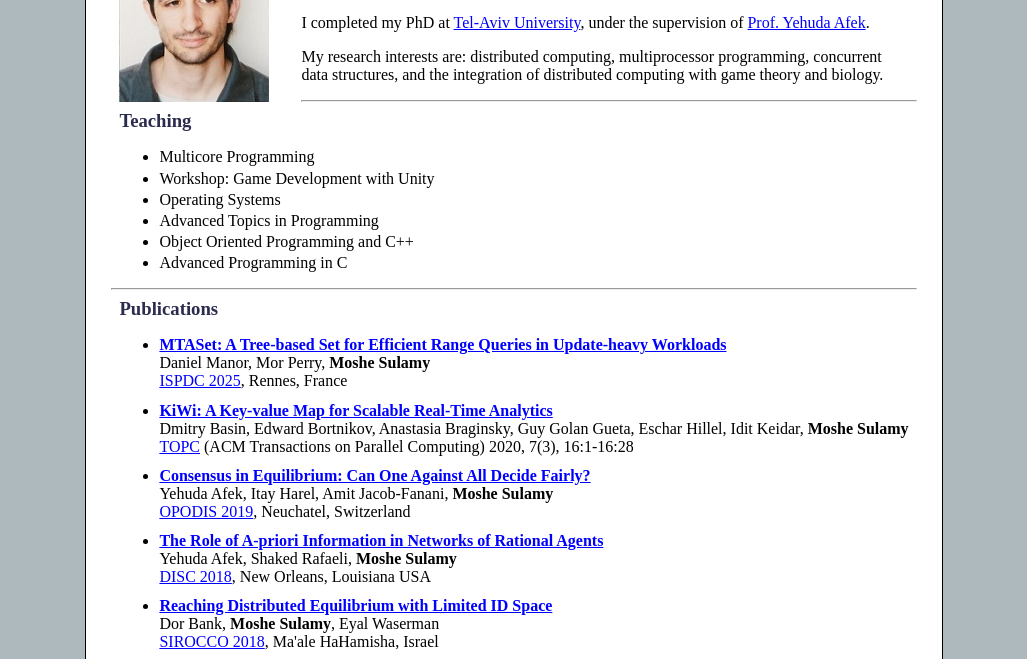
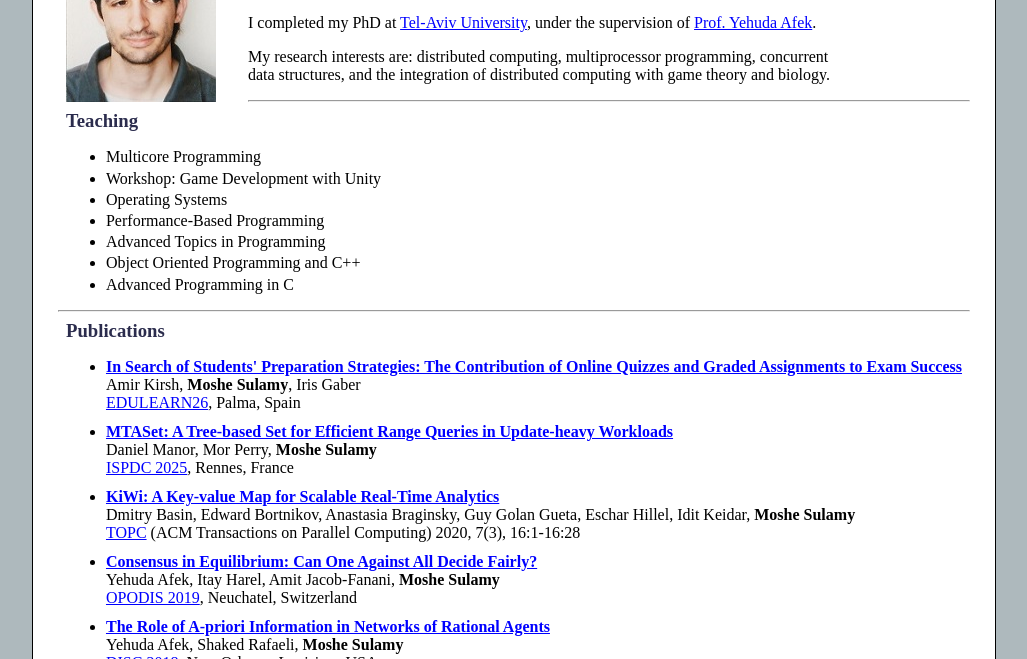
Before and after one commit to CarmiMerimovich/www2, a plain HTML site: page ~moshesu/index.html in a window 1280 px wide. Shown: the part 137-796 px from the top of the page, without its empty margins (126-1153 px from the left). Drawn offline with Linux system fonts and the light colour scheme.

Commit message:
Add files via upload

```diff
--- a/~moshesu/index.html
+++ b/~moshesu/index.html
@@ -38,6 +38,7 @@
 				<li>Multicore Programming</li>
 				<li>Workshop: Game Development with Unity</li>
 				<li>Operating Systems</li>
+				<li>Performance-Based Programming</li>
 				<li>Advanced Topics in Programming</li>
 				<li>Object Oriented Programming and C++</li>
 				<li>Advanced Programming in C</li>
@@ -48,6 +49,15 @@
 		<div>
 			<h3>Publications</h3>
 			<ul>
+				<li class="p">
+					<a href="papers/EDULEARN26_2556_final-submission.pdf"><b>In Search of Students' Preparation Strategies: The Contribution of Online Quizzes and Graded Assignments to Exam Success</b></a>
+					<br>
+					Amir Kirsh,
+					<b>Moshe Sulamy</b>,
+					Iris Gaber
+					<br>
+					<a href="https://iated.org/edulearn26/">EDULEARN26</a>, Palma, Spain
+				</li>
 				<li class="p">
 					<a href="papers/ispdc25_camera.pdf"><b>MTASet: A Tree-based Set for Efficient Range Queries in Update-heavy Workloads</b></a>
 					<br>
```
